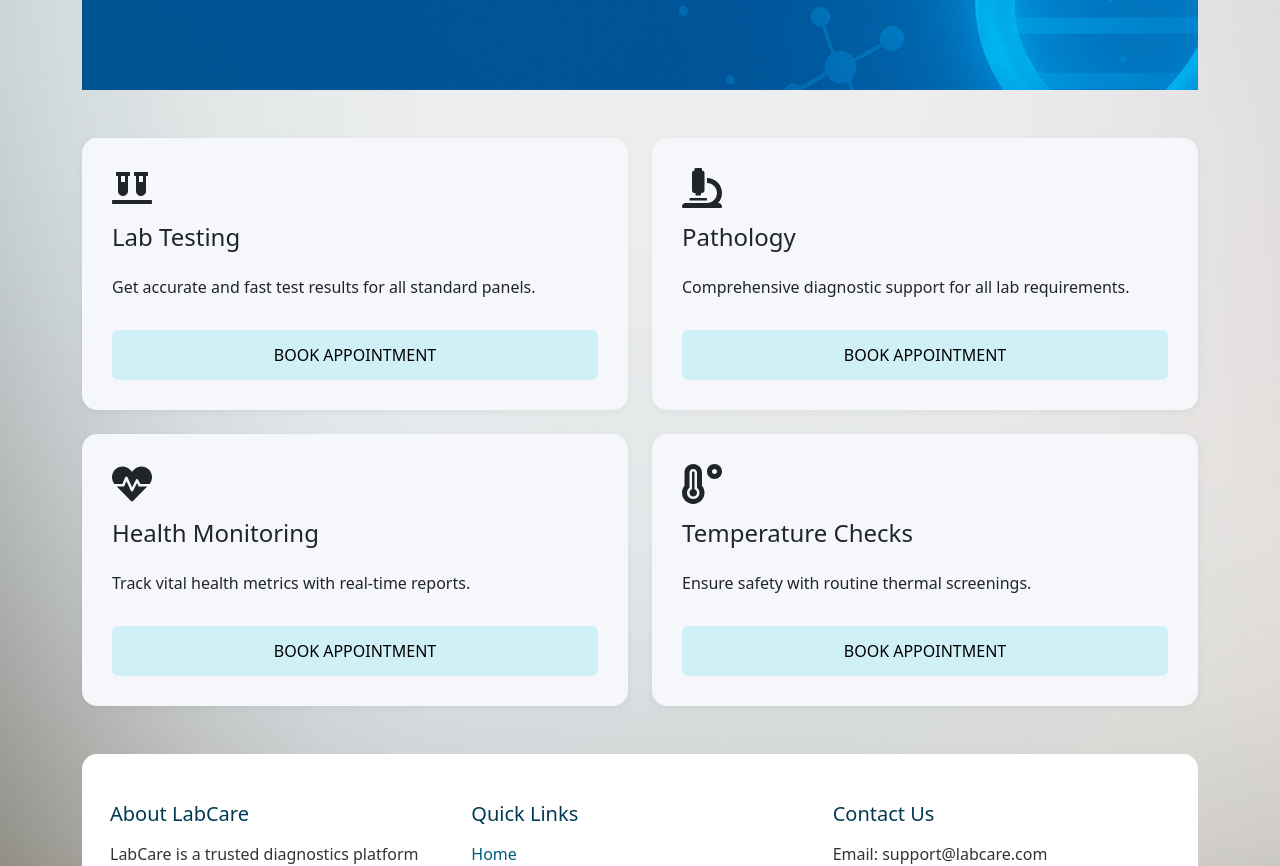
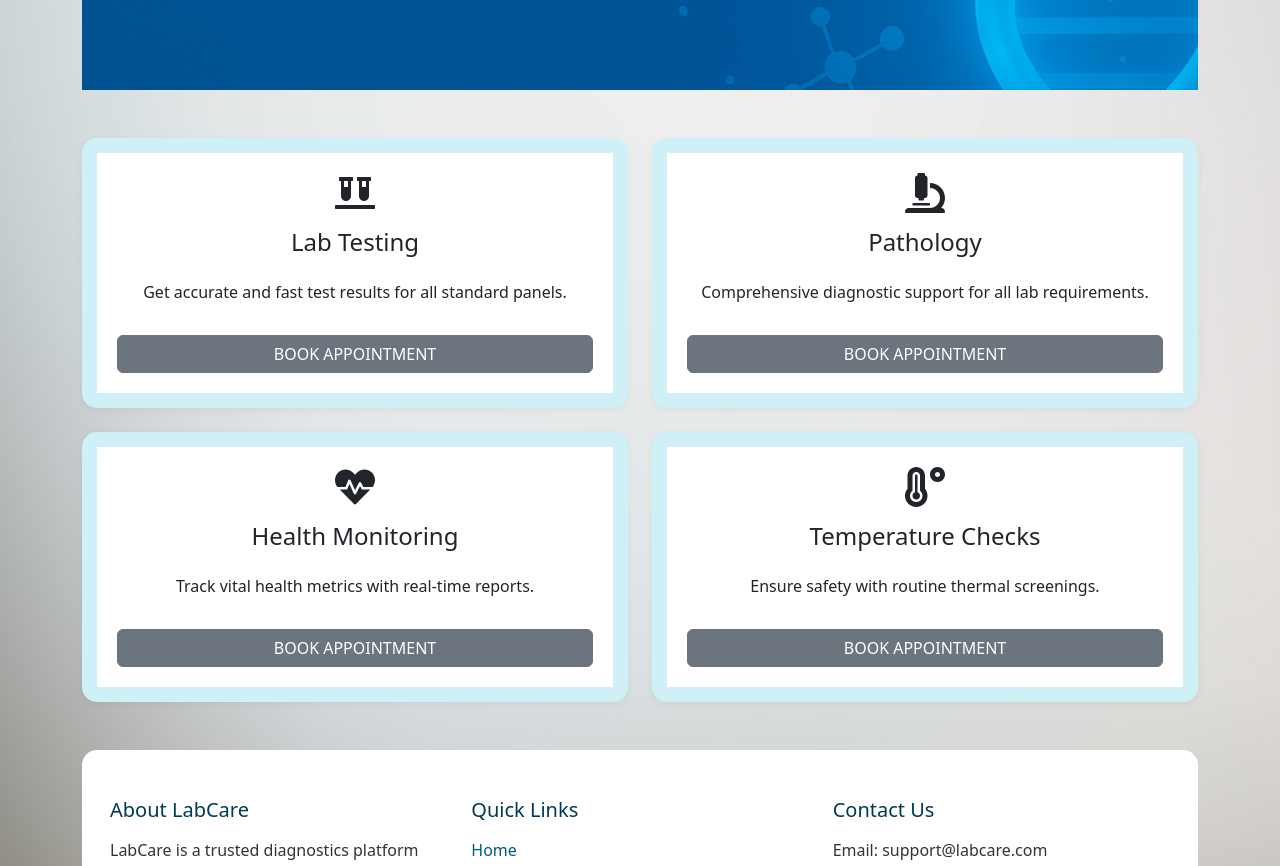
Before and after one commit to kumarshubham10021998/labappointment, a React (Create React App) app: page / in a window 1280 px wide. Shown: the part 680-1546 px from the top of the page. Built offline with nearby package versions, Linux system fonts and the light colour scheme.

Commit message:
added modal component

```diff
--- a/src/components/LabBlocks.js
+++ b/src/components/LabBlocks.js
@@ -1,5 +1,7 @@
-import React from "react";
-import { Container, Row, Col, Button } from "react-bootstrap";
+import React, { useState } from "react";
+import { MainModal } from "./Modal";
+import { Container, Row, Col, Button, Form } from "react-bootstrap";
+
 import {
   FaVials,
   FaMicroscope,
@@ -8,54 +10,94 @@ import {
 } from "react-icons/fa";
 
 const LabBlocks = () => {
-  const blocks = [
+  // data
+  const data = [
     {
-      icon: <FaVials size={40} />,
       title: "Lab Testing",
       text: "Get accurate and fast test results for all standard panels.",
     },
     {
-      icon: <FaMicroscope size={40} />,
       title: "Pathology",
       text: "Comprehensive diagnostic support for all lab requirements.",
     },
     {
-      icon: <FaHeartbeat size={40} />,
       title: "Health Monitoring",
       text: "Track vital health metrics with real-time reports.",
     },
     {
-      icon: <FaTemperatureHigh size={40} />,
       title: "Temperature Checks",
       text: "Ensure safety with routine thermal screenings.",
     },
   ];
 
+  // icons array
+  const iconsArr = [
+    <FaVials size={40} />,
+    <FaMicroscope size={40} />,
+    <FaHeartbeat size={40} />,
+    <FaTemperatureHigh size={40} />,
+  ];
+
+  // trigger modal
+  const [show, setShow] = useState(false);
+
+  // to handle opening or closing of modal
+  const showModal = () => setShow(true);
+  const hideModal = () => setShow(false);
+
   return (
     <Container className="pt-5 pb-4 px-0">
       <Row>
-        {blocks.map((block, index) => (
+        {data.map((data, index) => (
           <Col md={6} className="mb-4" key={index}>
             <div
               style={{
-                background: "#f5f7fa",
-                padding: "30px",
+                background: "#fff",
+                border: "15px solid rgb(208 240 248)",
+                padding: "20px",
                 borderRadius: "15px",
                 height: "100%",
                 boxShadow: "0 2px 8px rgba(0,0,0,0.05)",
                 display: "flex",
                 flexDirection: "column",
+                textAlign: "center",
                 gap: "15px",
               }}
             >
-              <div>{block.icon}</div>
-              <h4>{block.title}</h4>
-              <p>{block.text}</p>
-              <Button variant="primary">Book Appointment</Button>
+              <div>{iconsArr[index]}</div>
+              <h4>{data.title}</h4>
+              <p>{data.text}</p>
+              <Button variant="secondary" onClick={showModal}>
+                Book Appointment
+              </Button>
             </div>
           </Col>
         ))}
       </Row>
+
+      {/* form modal */}
+      <MainModal show={show} hideModal={hideModal} centered footer={true}>
+        <Form>
+          <Form.Group className="mb-3" controlId="formBasicEmail">
+            <Form.Label>Email address</Form.Label>
+            <Form.Control type="email" placeholder="Enter email" />
+            <Form.Text className="text-muted">
+              We'll never share your email with anyone else.
+            </Form.Text>
+          </Form.Group>
+
+          <Form.Group className="mb-3" controlId="formBasicPassword">
+            <Form.Label>Password</Form.Label>
+            <Form.Control type="password" placeholder="Password" />
+          </Form.Group>
+          <Form.Group className="mb-3" controlId="formBasicCheckbox">
+            <Form.Check type="checkbox" label="Check me out" />
+          </Form.Group>
+          <Button variant="primary" type="submit">
+            Submit
+          </Button>
+        </Form>
+      </MainModal>
     </Container>
   );
 };
--- /dev/null
+++ b/src/components/Modal.js
@@ -0,0 +1,34 @@
+import React from "react";
+import { Modal, Button } from "react-bootstrap";
+
+export const MainModal = ({
+  children,
+  style,
+  heading,
+  className,
+  show,
+  hideModal,
+  footer,
+  ...props
+}) => {
+  return (
+    <Modal
+      show={show}
+      style={style}
+      className={className || "custom-modal"}
+      {...props}
+    >
+      <Modal.Header closeButton>
+        <Modal.Title id="contained-modal-title-vcenter">{heading}</Modal.Title>
+      </Modal.Header>
+      <Modal.Body>{children}</Modal.Body>
+      {footer && (
+        <Modal.Footer>
+          <Button onClick={hideModal} variant="secondary">
+            Close
+          </Button>
+        </Modal.Footer>
+      )}
+    </Modal>
+  );
+};
```
